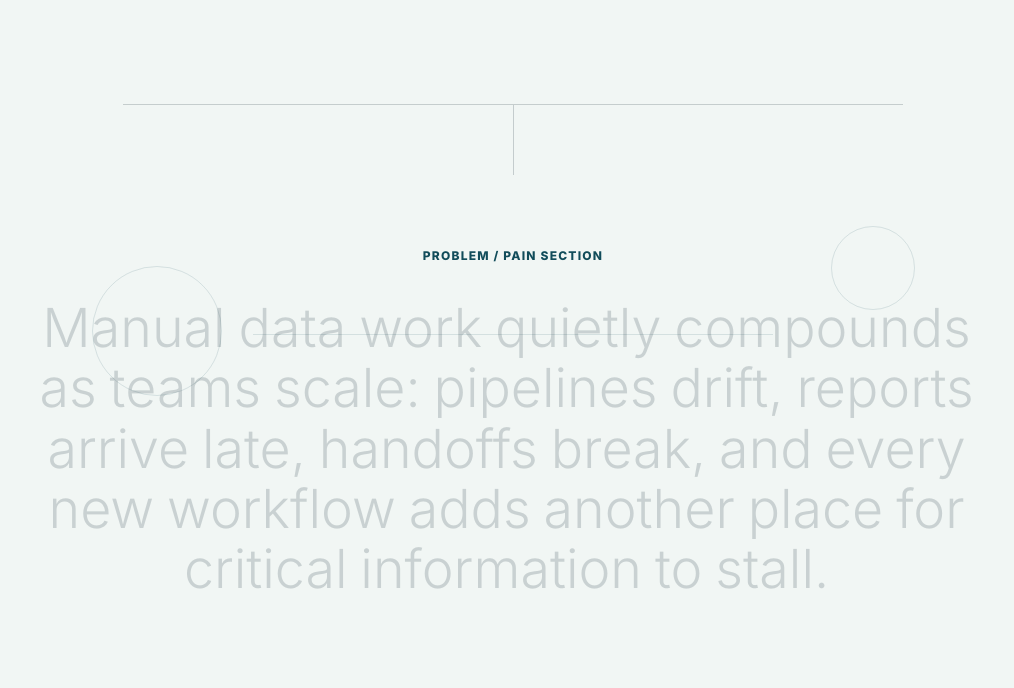
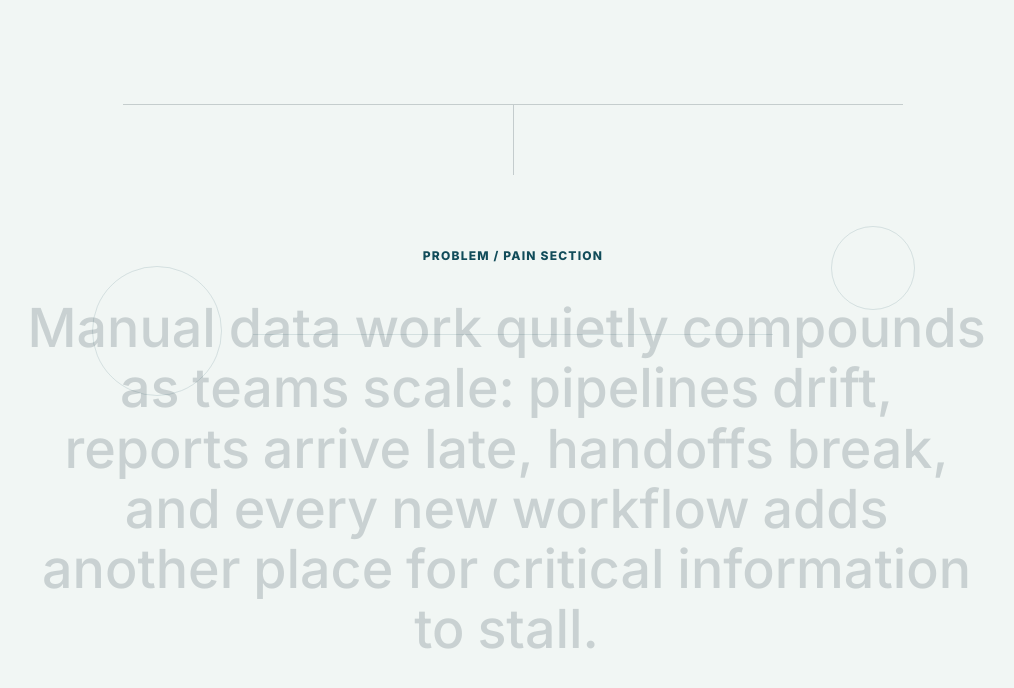
Before and after one commit to ramitbuilds/FrontendBattleRound1, a Next.js app in the folder armory/: page / in a window 1280 px wide. Shown: the part 678-1366 px from the top of the page, without its empty margins (127-1141 px from the left). Built offline with nearby package versions, Linux system fonts and the light colour scheme.

Commit message:
font tweaks

```diff
--- a/armory/app/globals.css
+++ b/armory/app/globals.css
@@ -5,8 +5,8 @@
   --color-deep-saffron: #ff9932;
   --color-nocturnal-expedition: #114c5a;
   --color-oceanic-noir: #172b36;
-  --font-heading: Inter, ui-sans-serif, system-ui, -apple-system, BlinkMacSystemFont, "Segoe UI", sans-serif;
-  --font-body: Inter, ui-sans-serif, system-ui, -apple-system, BlinkMacSystemFont, "Segoe UI", sans-serif;
+  --font-heading: var(--font-inter), ui-sans-serif, system-ui, -apple-system, BlinkMacSystemFont, "Segoe UI", sans-serif;
+  --font-body: var(--font-inter), ui-sans-serif, system-ui, -apple-system, BlinkMacSystemFont, "Segoe UI", sans-serif;
   --container: min(100% - 40px, 1500px);
   --radius-sm: 8px;
   --radius-md: 16px;
@@ -237,13 +237,16 @@ svg {
   height: 14px;
 }
 
+h1, h2, h3, h4, h5, h6, strong {
+  font-family: var(--font-heading);
+}
+
 h1 {
   max-width: 820px;
   margin: 0;
   color: var(--color-oceanic-noir);
-  font-family: var(--font-body);
   font-size: clamp(36px, 4.4vw, 58px);
-  font-weight: 300;
+  font-weight: 500;
   letter-spacing: 0;
   line-height: 1.08;
 }
@@ -253,7 +256,7 @@ h1 {
   display: inline-block;
   color: var(--color-nocturnal-expedition);
   font-style: italic;
-  font-weight: 350;
+  font-weight: 450;
 }
 
 .underline-mark {
@@ -284,7 +287,7 @@ h1 {
   margin: 28px auto 0;
   color: rgba(23, 43, 54, 0.72);
   font-size: clamp(15px, 1.25vw, 18px);
-  font-weight: 350;
+  font-weight: 450;
   line-height: 1.55;
 }
 
@@ -310,7 +313,6 @@ h1 {
 .trusted-by h2 {
   margin: 0 0 30px;
   color: rgba(23, 43, 54, 0.82);
-  font-family: var(--font-body);
   font-size: 13px;
   font-weight: 750;
   letter-spacing: 0.1em;
@@ -454,7 +456,7 @@ h1 {
   margin: 0;
   color: rgba(23, 43, 54, 0.18);
   font-size: clamp(34px, 4.2vw, 64px);
-  font-weight: 300;
+  font-weight: 500;
   letter-spacing: 0;
   line-height: 1.12;
 }
@@ -551,7 +553,7 @@ h1 {
   margin: 0 auto;
   color: var(--color-oceanic-noir);
   font-size: clamp(36px, 4vw, 54px);
-  font-weight: 320;
+  font-weight: 450;
   letter-spacing: 0;
   line-height: 1.05;
 }
@@ -561,7 +563,7 @@ h1 {
   margin: 18px auto 0;
   color: rgba(23, 43, 54, 0.66);
   font-size: 16px;
-  font-weight: 350;
+  font-weight: 450;
   line-height: 1.6;
 }
 
@@ -719,7 +721,7 @@ h1 {
   max-width: 280px;
   margin: 0;
   font-size: clamp(18px, 1.8vw, 25px);
-  font-weight: 400;
+  font-weight: 500;
   letter-spacing: 0;
   line-height: 1.05;
 }
@@ -731,7 +733,7 @@ h1 {
   color: rgba(23, 43, 54, 0.66);
   font-size: 11px;
   font-style: normal;
-  font-weight: 350;
+  font-weight: 450;
   line-height: 1.46;
 }
 
@@ -746,7 +748,7 @@ h1 {
   display: block;
   color: var(--color-nocturnal-expedition);
   font-size: clamp(24px, 2.8vw, 36px);
-  font-weight: 300;
+  font-weight: 500;
   line-height: 0.92;
 }
 
@@ -838,7 +840,7 @@ h1 {
   margin: 0 auto;
   color: var(--color-oceanic-noir);
   font-size: clamp(34px, 4vw, 54px);
-  font-weight: 320;
+  font-weight: 450;
   letter-spacing: 0;
   line-height: 1.06;
 }
@@ -848,7 +850,7 @@ h1 {
   margin: 18px auto 0;
   color: rgba(23, 43, 54, 0.66);
   font-size: 15px;
-  font-weight: 350;
+  font-weight: 450;
   line-height: 1.6;
 }
 
@@ -987,7 +989,7 @@ h1 {
   margin: 18px 0 0;
   color: rgba(23, 43, 54, 0.66);
   font-size: 13px;
-  font-weight: 350;
+  font-weight: 450;
   line-height: 1.55;
 }
 
@@ -1002,12 +1004,12 @@ h1 {
 
 .price-line span {
   font-size: clamp(34px, 4vw, 52px);
-  font-weight: 350;
+  font-weight: 450;
 }
 
 .price-line strong {
   font-size: clamp(74px, 8.4vw, 118px);
-  font-weight: 300;
+  font-weight: 500;
   letter-spacing: 0;
   line-height: 0.82;
   transition: color 160ms var(--ease-out);
--- a/armory/app/layout.js
+++ b/armory/app/layout.js
@@ -1,4 +1,11 @@
+import { Inter } from "next/font/google";
 import "./globals.css";
+
+const inter = Inter({
+  subsets: ["latin"],
+  variable: "--font-inter",
+  display: "swap"
+});
 
 export const metadata = {
   title: "Armory | AI Data Automation",
@@ -14,7 +21,7 @@ export const metadata = {
 
 export default function RootLayout({ children }) {
   return (
-    <html lang="en" suppressHydrationWarning>
+    <html lang="en" suppressHydrationWarning className={inter.variable}>
       <body suppressHydrationWarning>{children}</body>
     </html>
   );
```
